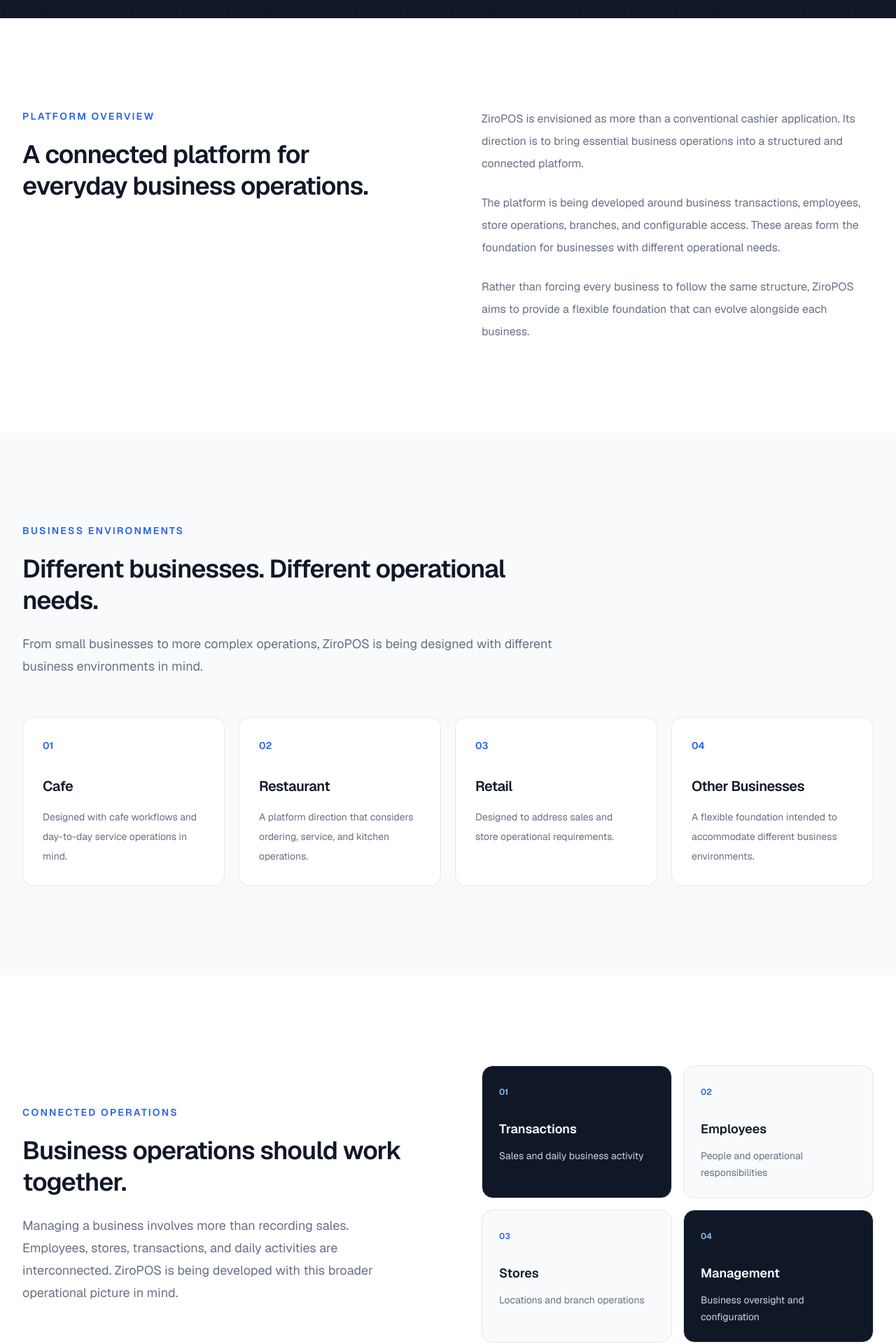
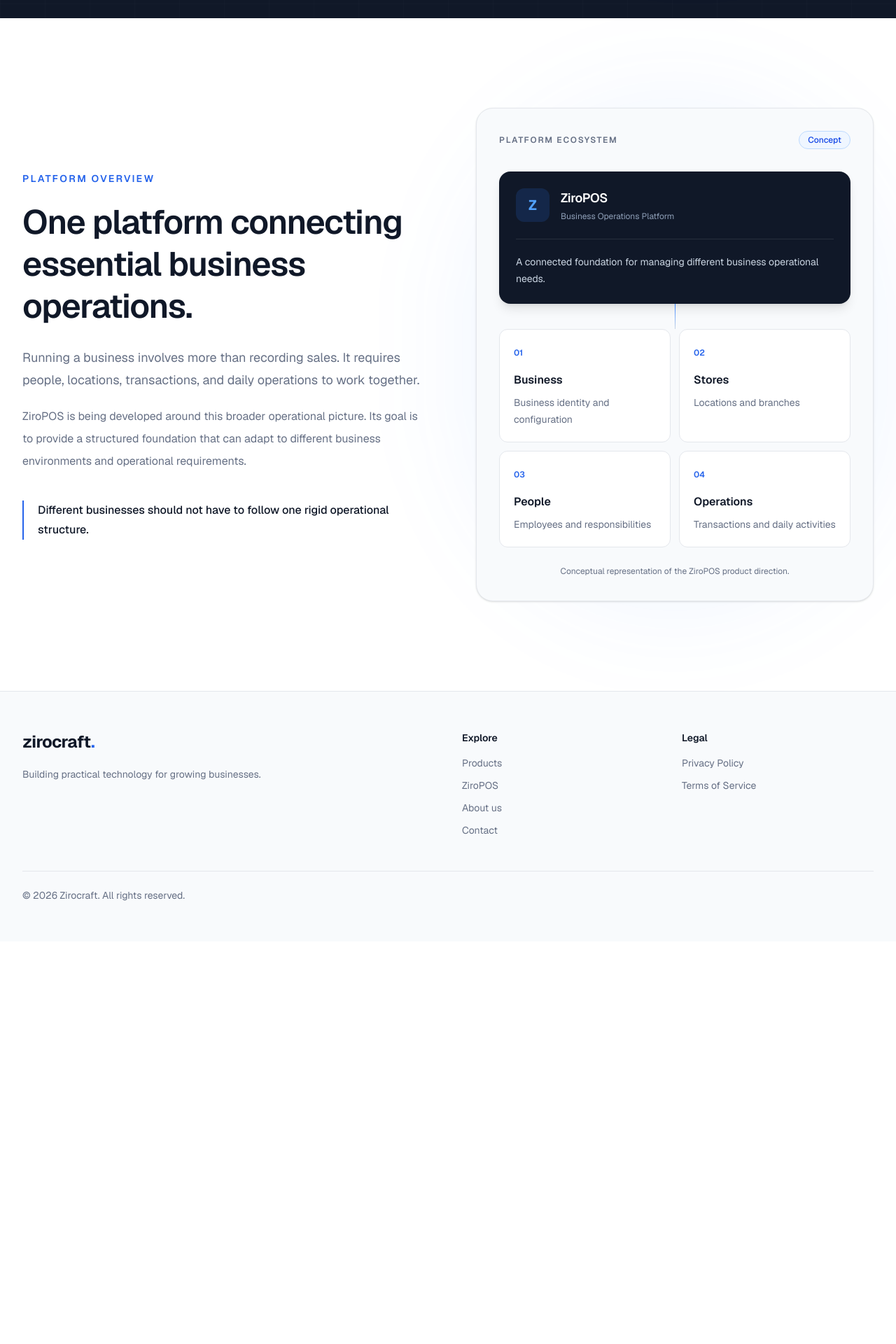
Before and after one commit to Youuzzi/Zirocraft-Official-Website, a Next.js app: page /products/ziropos in a window 1280 px wide. Shown: the part 900-2820 px from the top of the page at 70% size. After the commit the page ends 2245 px from the top, so only its background shows below. Built offline with nearby package versions, Linux system fonts and the light colour scheme.

Commit message:
feat(products): update ziropos product page layout and content

```diff
--- a/src/app/products/ziropos/page.tsx
+++ b/src/app/products/ziropos/page.tsx
@@ -167,210 +167,140 @@ export default function ZiroPOSPage() {
       </section>
 
       {/* Overview */}
-      <section id="overview" className="bg-white py-24 sm:py-32">
-        <div className="mx-auto grid max-w-7xl gap-12 px-6 lg:grid-cols-2 lg:gap-24 lg:px-8">
+
+      {/* Platform Overview */}
+      <section
+        id="overview"
+        className="relative overflow-hidden bg-white py-24 sm:py-32"
+      >
+        <div className="mx-auto grid max-w-7xl items-center gap-16 px-6 lg:grid-cols-2 lg:gap-20 lg:px-8">
+          {/* Overview Content */}
           <div>
             <span className="text-sm font-semibold tracking-[0.16em] text-accent uppercase">
               Platform Overview
             </span>
 
-            <h2 className="mt-5 text-3xl leading-tight font-semibold tracking-tight text-foreground sm:text-4xl">
-              A connected platform for everyday business operations.
+            <h2 className="mt-5 text-3xl leading-tight font-semibold tracking-tight text-foreground sm:text-4xl lg:text-5xl">
+              One platform connecting essential business operations.
             </h2>
-          </div>
 
-          <div className="space-y-6 text-base leading-8 text-muted">
-            <p>
-              ZiroPOS is envisioned as more than a conventional cashier
-              application. Its direction is to bring essential business
-              operations into a structured and connected platform.
+            <p className="mt-7 text-lg leading-8 text-muted">
+              Running a business involves more than recording sales. It requires
+              people, locations, transactions, and daily operations to work
+              together.
             </p>
 
-            <p>
-              The platform is being developed around business transactions,
-              employees, store operations, branches, and configurable access.
-              These areas form the foundation for businesses with different
-              operational needs.
+            <p className="mt-5 leading-8 text-muted">
+              ZiroPOS is being developed around this broader operational
+              picture. Its goal is to provide a structured foundation that can
+              adapt to different business environments and operational
+              requirements.
             </p>
 
-            <p>
-              Rather than forcing every business to follow the same structure,
-              ZiroPOS aims to provide a flexible foundation that can evolve
-              alongside each business.
+            <div className="mt-10 border-l-2 border-accent pl-5">
+              <p className="text-base leading-7 font-medium text-foreground">
+                Different businesses should not have to follow one rigid
+                operational structure.
               </p>
             </div>
           </div>
-      </section>
 
-      {/* Business Environments */}
-      <section className="bg-surface py-24 sm:py-32">
-        <div className="mx-auto max-w-7xl px-6 lg:px-8">
-          <div className="max-w-3xl">
-            <span className="text-sm font-semibold tracking-[0.16em] text-accent uppercase">
-              Business Environments
+          {/* Conceptual Platform Diagram */}
+          <div className="relative">
+            <div
+              aria-hidden="true"
+              className="absolute -inset-8 rounded-full bg-blue-500/5 blur-3xl"
+            />
+
+            <div className="relative rounded-3xl border border-border bg-surface p-5 shadow-sm sm:p-8">
+              <div className="flex items-center justify-between">
+                <span className="text-xs font-semibold tracking-[0.14em] text-muted uppercase">
+                  Platform Ecosystem
                 </span>
 
-            <h2 className="mt-5 text-3xl leading-tight font-semibold tracking-tight text-foreground sm:text-4xl">
-              Different businesses. Different operational needs.
-            </h2>
+                <span className="rounded-full border border-blue-200 bg-blue-50 px-3 py-1 text-xs font-medium text-blue-700">
+                  Concept
+                </span>
+              </div>
 
-            <p className="mt-6 text-lg leading-8 text-muted">
-              From small businesses to more complex operations, ZiroPOS is being
-              designed with different business environments in mind.
+              {/* Central Platform */}
+              <div className="mt-8 rounded-2xl bg-[#101828] p-6 text-white shadow-lg">
+                <div className="flex items-center gap-4">
+                  <div className="flex h-12 w-12 items-center justify-center rounded-xl bg-blue-500/15 text-xl font-bold text-blue-400">
+                    Z
+                  </div>
+
+                  <div>
+                    <p className="text-lg font-semibold tracking-tight">
+                      ZiroPOS
+                    </p>
+                    <p className="mt-1 text-xs text-slate-400">
+                      Business Operations Platform
+                    </p>
+                  </div>
+                </div>
+
+                <div className="mt-6 h-px bg-white/10" />
+
+                <p className="mt-5 text-sm leading-6 text-slate-300">
+                  A connected foundation for managing different business
+                  operational needs.
                 </p>
               </div>
 
-          <div className="mt-14 grid gap-5 sm:grid-cols-2 lg:grid-cols-4">
-            {businessTypes.map((business) => (
-              <article
-                key={business.number}
-                className="rounded-2xl border border-border bg-white p-7 transition-all duration-300 hover:-translate-y-1 hover:shadow-lg"
+              {/* Connector */}
+              <div
+                aria-hidden="true"
+                className="mx-auto h-9 w-px bg-gradient-to-b from-blue-500 to-slate-300"
+              />
+
+              <div className="grid grid-cols-2 gap-3">
+                {[
+                  {
+                    number: "01",
+                    title: "Business",
+                    detail: "Business identity and configuration",
+                  },
+                  {
+                    number: "02",
+                    title: "Stores",
+                    detail: "Locations and branches",
+                  },
+                  {
+                    number: "03",
+                    title: "People",
+                    detail: "Employees and responsibilities",
+                  },
+                  {
+                    number: "04",
+                    title: "Operations",
+                    detail: "Transactions and daily activities",
+                  },
+                ].map((item) => (
+                  <div
+                    key={item.number}
+                    className="rounded-xl border border-border bg-white p-4 transition-all duration-300 hover:-translate-y-1 hover:border-blue-200 hover:shadow-md sm:p-5"
                   >
-                <span className="text-sm font-semibold text-accent">
-                  {business.number}
+                    <span className="text-xs font-semibold text-accent">
+                      {item.number}
                     </span>
 
-                <h3 className="mt-8 text-xl font-semibold tracking-tight text-foreground">
-                  {business.title}
+                    <h3 className="mt-4 text-base font-semibold text-foreground">
+                      {item.title}
                     </h3>
 
-                <p className="mt-4 text-sm leading-7 text-muted">
-                  {business.description}
-                </p>
-              </article>
-            ))}
-          </div>
-        </div>
-      </section>
-
-      {/* Operational Structure */}
-      <section className="bg-white py-24 sm:py-32">
-        <div className="mx-auto grid max-w-7xl items-center gap-14 px-6 lg:grid-cols-2 lg:gap-24 lg:px-8">
-          <div>
-            <span className="text-sm font-semibold tracking-[0.16em] text-accent uppercase">
-              Connected Operations
-            </span>
-
-            <h2 className="mt-5 text-3xl leading-tight font-semibold tracking-tight text-foreground sm:text-4xl">
-              Business operations should work together.
-            </h2>
-
-            <p className="mt-6 text-lg leading-8 text-muted">
-              Managing a business involves more than recording sales. Employees,
-              stores, transactions, and daily activities are interconnected.
-              ZiroPOS is being developed with this broader operational picture
-              in mind.
-            </p>
-          </div>
-
-          <div className="grid grid-cols-2 gap-4">
-            {[
-              {
-                title: "Transactions",
-                detail: "Sales and daily business activity",
-              },
-              {
-                title: "Employees",
-                detail: "People and operational responsibilities",
-              },
-              {
-                title: "Stores",
-                detail: "Locations and branch operations",
-              },
-              {
-                title: "Management",
-                detail: "Business oversight and configuration",
-              },
-            ].map((item, index) => (
-              <div
-                key={item.title}
-                className={`rounded-2xl border border-border p-6 ${
-                  index === 0 || index === 3
-                    ? "bg-[#101828] text-white"
-                    : "bg-surface text-foreground"
-                }`}
-              >
-                <span
-                  className={`text-xs font-semibold ${
-                    index === 0 || index === 3 ? "text-blue-300" : "text-accent"
-                  }`}
-                >
-                  0{index + 1}
-                </span>
-
-                <h3 className="mt-7 text-lg font-semibold">{item.title}</h3>
-
-                <p
-                  className={`mt-3 text-sm leading-6 ${
-                    index === 0 || index === 3 ? "text-slate-300" : "text-muted"
-                  }`}
-                >
+                    <p className="mt-2 text-xs leading-6 text-muted sm:text-sm">
                       {item.detail}
                     </p>
                   </div>
                 ))}
               </div>
-        </div>
-      </section>
 
-      {/* Product Principles */}
-      <section className="bg-surface py-24 sm:py-32">
-        <div className="mx-auto max-w-7xl px-6 lg:px-8">
-          <div className="max-w-3xl">
-            <span className="text-sm font-semibold tracking-[0.16em] text-accent uppercase">
-              Product Principles
-            </span>
-
-            <h2 className="mt-5 text-3xl leading-tight font-semibold tracking-tight text-foreground sm:text-4xl">
-              A foundation designed for long-term growth.
-            </h2>
-          </div>
-
-          <div className="mt-14 grid gap-6 md:grid-cols-3">
-            {principles.map((principle) => (
-              <article
-                key={principle.number}
-                className="rounded-2xl border border-border bg-white p-8"
-              >
-                <span className="text-sm font-semibold text-accent">
-                  {principle.number}
-                </span>
-
-                <h3 className="mt-8 text-2xl font-semibold tracking-tight text-foreground">
-                  {principle.title}
-                </h3>
-
-                <p className="mt-4 leading-7 text-muted">
-                  {principle.description}
+              <p className="mt-6 text-center text-xs leading-5 text-muted">
+                Conceptual representation of the ZiroPOS product direction.
               </p>
-              </article>
-            ))}
             </div>
           </div>
-      </section>
-
-      {/* Closing CTA */}
-      <section className="bg-white px-6 py-24 sm:py-32">
-        <div className="mx-auto max-w-5xl rounded-3xl bg-[#101828] px-8 py-16 text-center text-white sm:px-16 sm:py-20">
-          <span className="text-sm font-semibold tracking-[0.16em] text-blue-300 uppercase">
-            ZiroPOS by Zirocraft
-          </span>
-
-          <h2 className="mx-auto mt-5 max-w-3xl text-3xl leading-tight font-semibold tracking-tight sm:text-5xl">
-            Building a more adaptable way to manage business operations.
-          </h2>
-
-          <p className="mx-auto mt-6 max-w-xl leading-8 text-slate-300">
-            Want to learn more about ZiroPOS or discuss your business needs? Get
-            in touch with our team.
-          </p>
-
-          <Link
-            href="/contact"
-            className="mt-9 inline-flex min-h-12 items-center justify-center rounded-full bg-blue-600 px-7 text-sm font-semibold text-white transition-colors hover:bg-blue-500"
-          >
-            Get in Touch
-          </Link>
         </div>
       </section>
     </>
```
Lines whose indentation alone changed are shown as unchanged.
